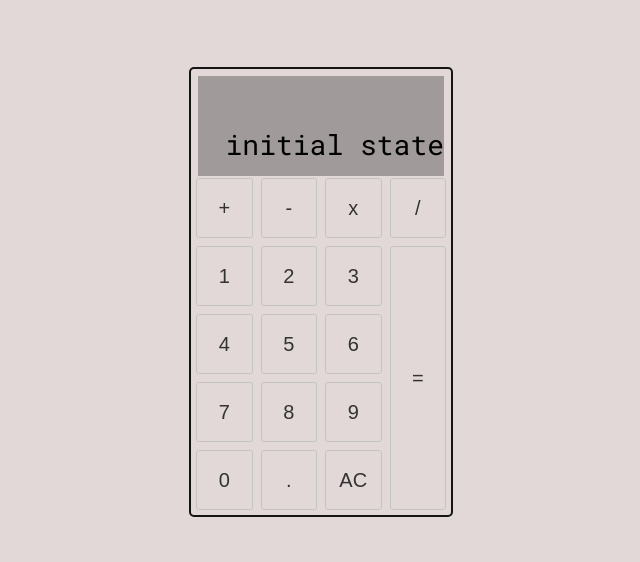
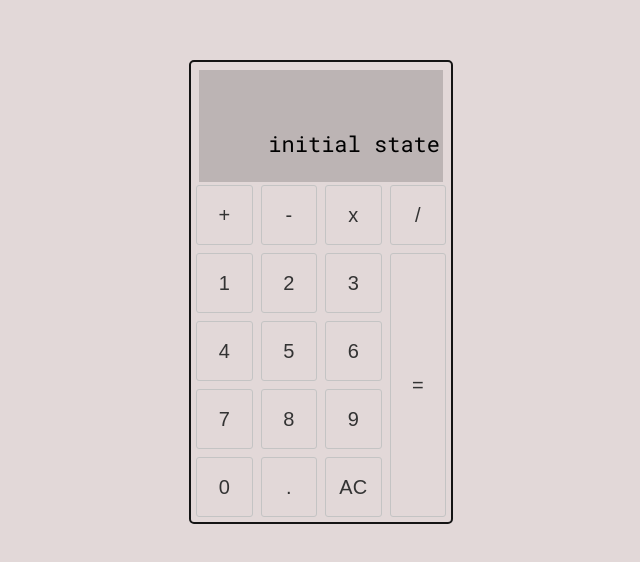
Before and after one commit to abu271/redux-calculator, a React (Create React App) app: page / in a window 1280 px wide. Shown: the part 108-670 px from the top of the page, without its empty margins (319-959 px from the left). Built offline with nearby package versions, Linux system fonts and the light colour scheme.

Commit message:
colour changed

```diff
--- a/src/components/Display/Display.scss
+++ b/src/components/Display/Display.scss
@@ -1,8 +1,8 @@
 #display {
   border: none;
-  background-color: #858282b4;
+  background-color: #b8b0b0e0;
   height: 50px;
-  font-size: 28px;
+  font-size: 22px;
   text-align: right;
-  // margin-bottom: 5px;
+  padding: 3px;
 }
--- a/src/containers/App/App.scss
+++ b/src/containers/App/App.scss
@@ -11,7 +11,7 @@
 }
 
 #screen {
-  margin: 2px;
+  margin: 3px;
 }
 
 .keypad {
```
